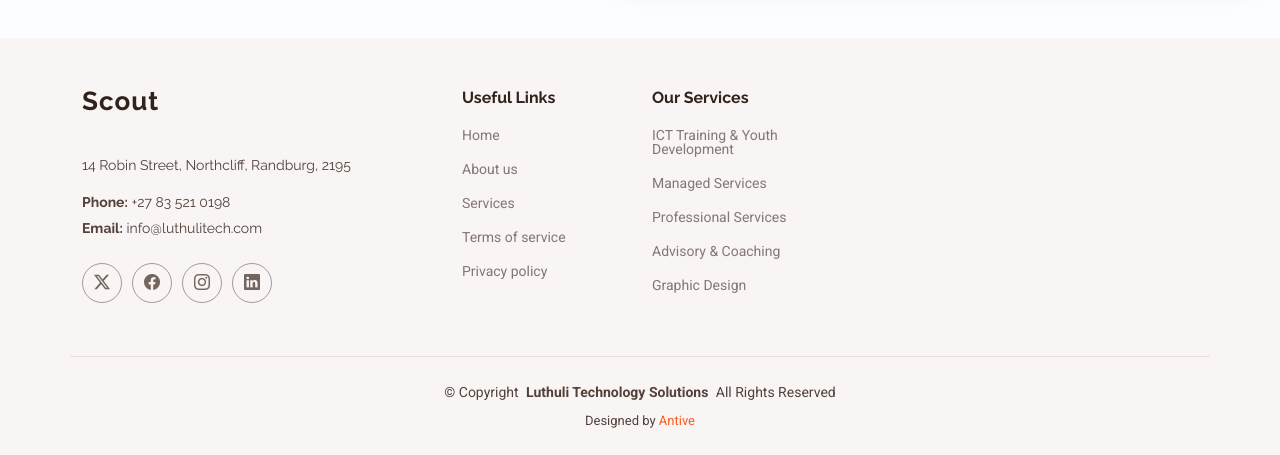
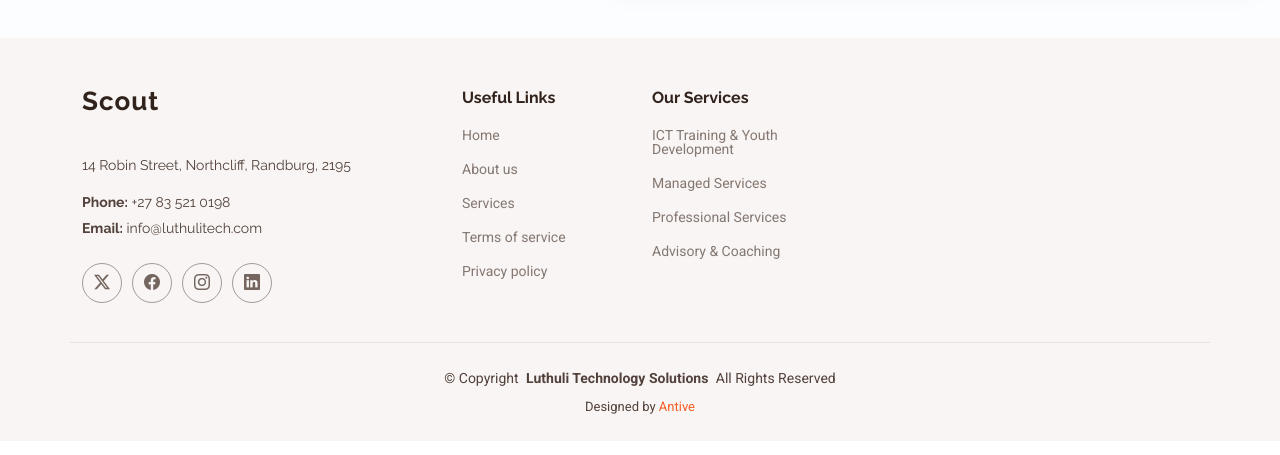
Before and after one commit to KeaZulu23/LuthuliTech, a plain HTML site: page index.html in a window 1280 px wide. Shown: the part 8392-8847 px from the top of the page. Drawn offline with Linux system fonts and the light colour scheme; animation ran at ten frames a second.

Commit message:
serv fix

```diff
--- a/index.html
+++ b/index.html
@@ -888,7 +888,6 @@
             <li><a href="#">Managed Services</a></li>
             <li><a href="#">Professional Services</a></li>
             <li><a href="#">Advisory & Coaching</a></li>
-            <li><a href="#">Graphic Design</a></li>
           </ul>
         </div>
       </div>
```
